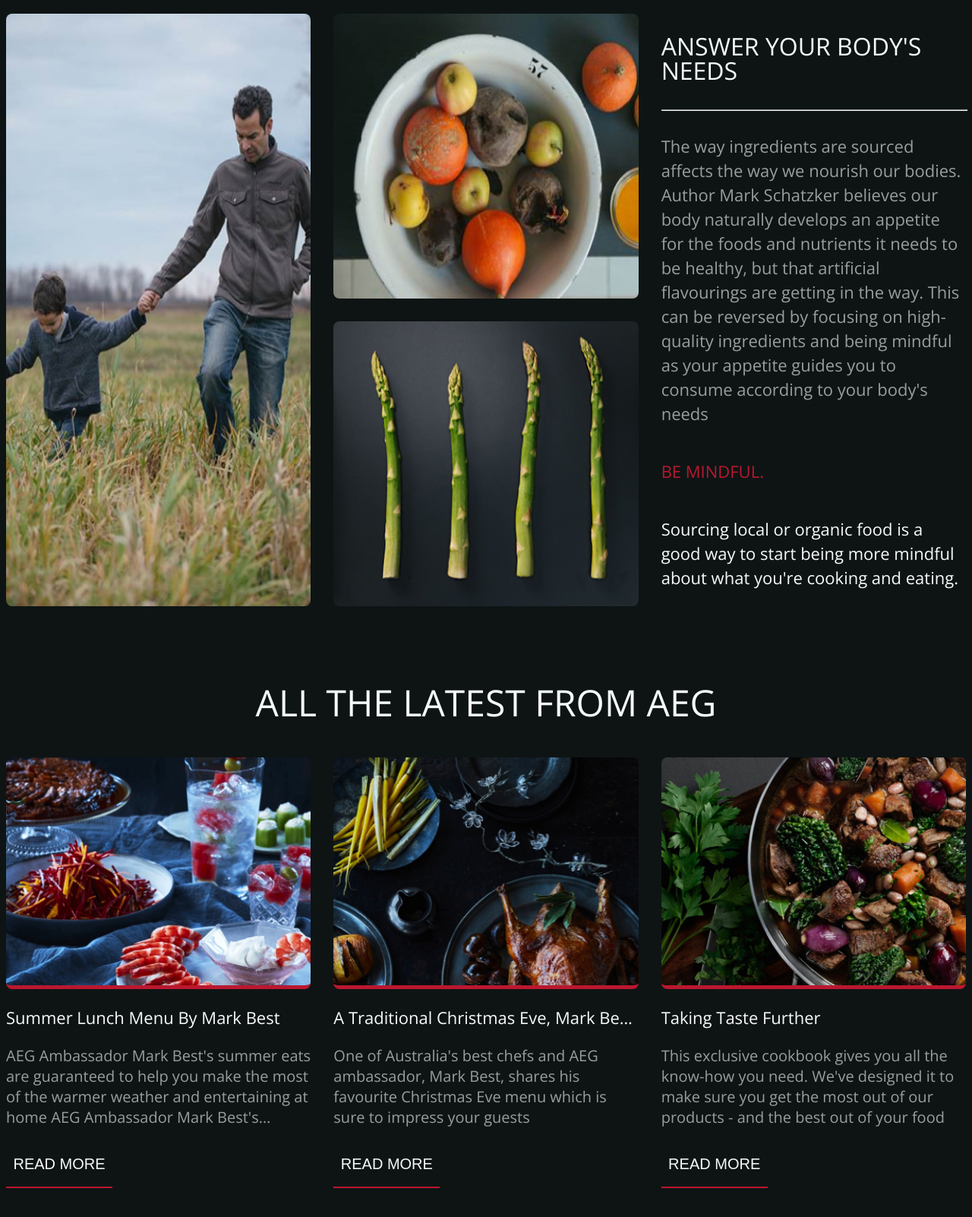
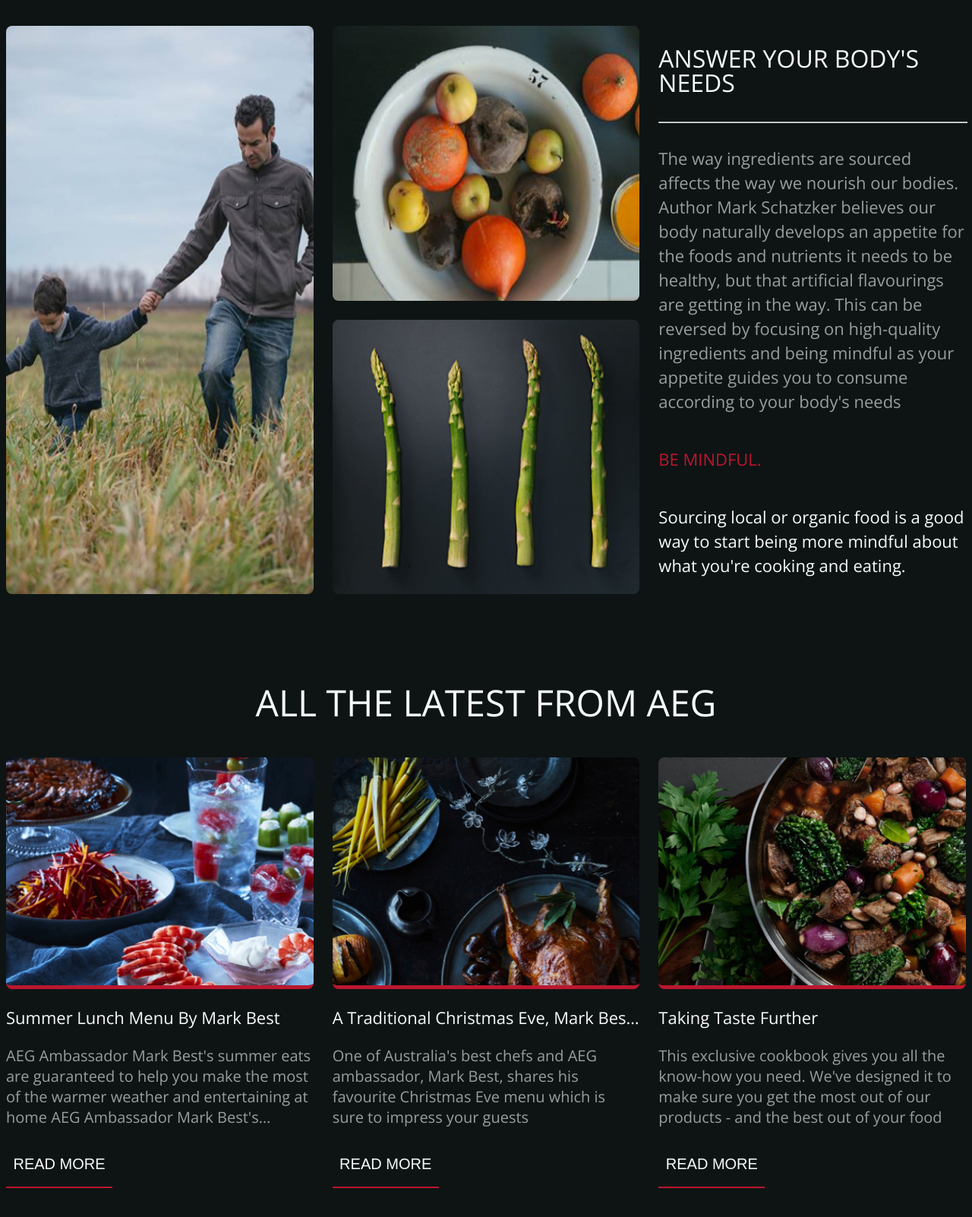
Before and after one commit to vclorenzo/Orchard, a React (Vite) app: page / in a window 1280 px wide. Shown: the top 1602 px of the page at 76% size. Built offline with nearby package versions, Linux system fonts and the light colour scheme.

Commit message:
added fix for grid responsiveness

```diff
--- a/src/components/Board/index.styled.js
+++ b/src/components/Board/index.styled.js
@@ -3,8 +3,8 @@
 
 export const StyledBoardContainer = styled.div`
 	display: grid;
-	grid-template-columns: repeat(auto-fit, minmax(250px, 1fr));
-	grid-gap: 30px;
+	grid-template-columns: repeat(auto-fit, minmax(200px, 1fr));
+	grid-gap: 25px;
 	width: 100%;
 
 	& > div {
@@ -35,7 +35,7 @@
 
 export const StyledImageSplit = styled.div`
 	display: grid;
-	grid-gap: 30px;
+	grid-gap: 25px;
 	grid-template-rows: repeat(2, 1fr);
 	img {
 		width: 100%;
--- a/src/components/Cards/index.styled.js
+++ b/src/components/Cards/index.styled.js
@@ -2,8 +2,8 @@
 
 export const StyledCardContainer = styled.div`
 	display: grid;
-	grid-template-columns: repeat(auto-fit, minmax(250px, 1fr));
-	grid-gap: 30px;
+	grid-template-columns: repeat(auto-fit, minmax(200px, 1fr));
+	grid-gap: 25px;
 	width: 100%;
 
 	@media (max-width: 768px) {
```
